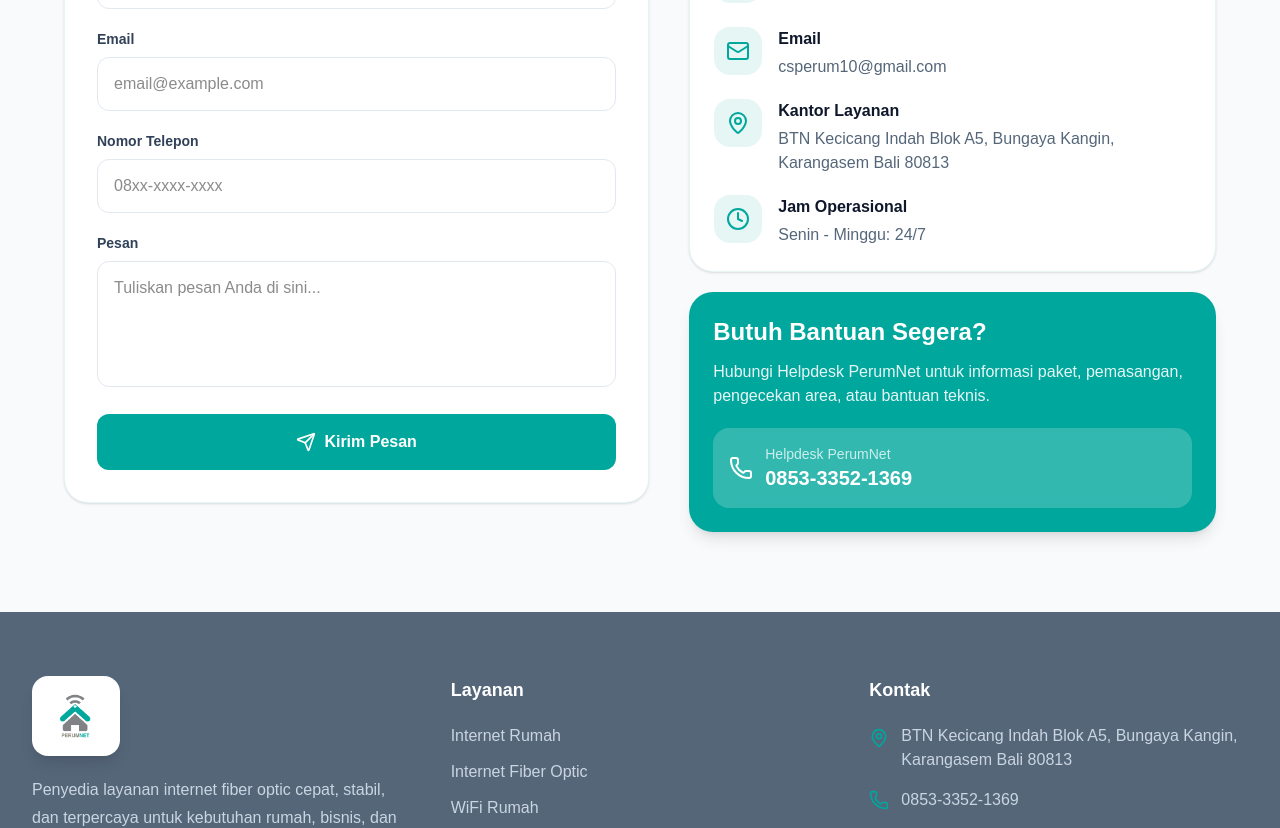
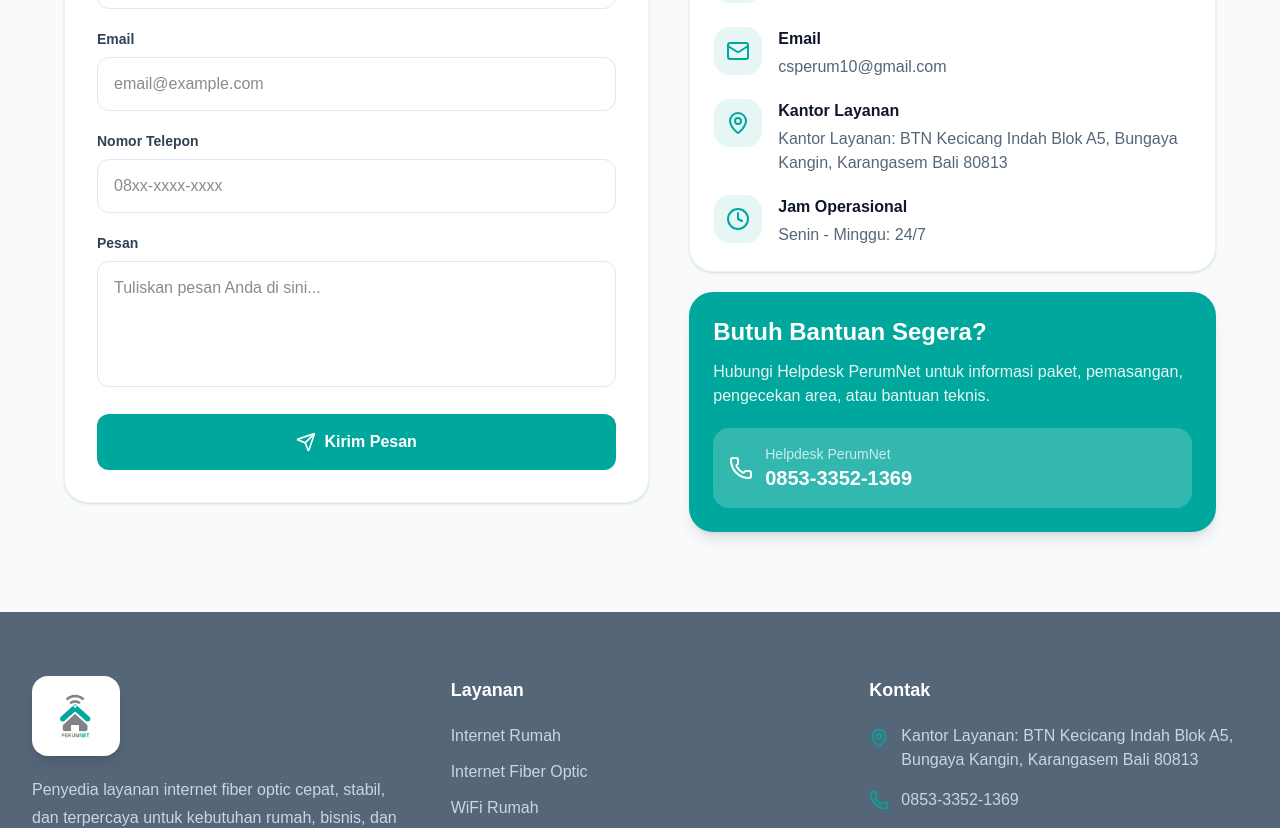
Before and after one commit to air-buddy410/perumnet, a Next.js app: page / in a window 1280 px wide. Shown: the part 9780-10608 px from the top of the page. Built offline with nearby package versions, Linux system fonts and the light colour scheme.

Commit message:
Update Site Config

```diff
--- a/data/site.ts
+++ b/data/site.ts
@@ -4,7 +4,9 @@
   phone: "0853-3352-1369",
   whatsapp: "6285333521369",
   adminPhone: "0857-3718-0398",
-  address: "BTN Kecicang Indah Blok A5, Bungaya Kangin, Karangasem Bali 80813",
+  adminWhatsapp: "6285737180398",
+  address:
+    "Kantor Layanan: BTN Kecicang Indah Blok A5, Bungaya Kangin, Karangasem Bali 80813",
 };
 
 export const brandColors = {
```
